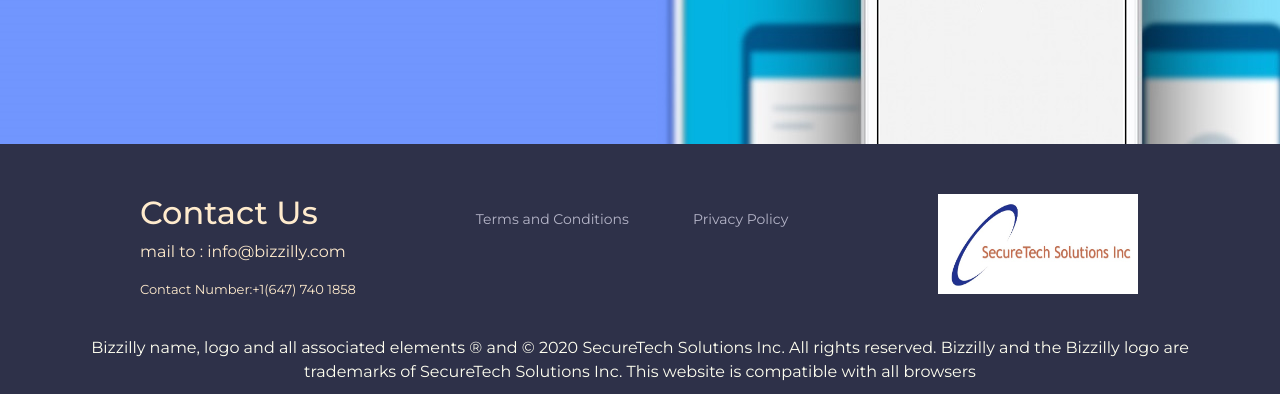
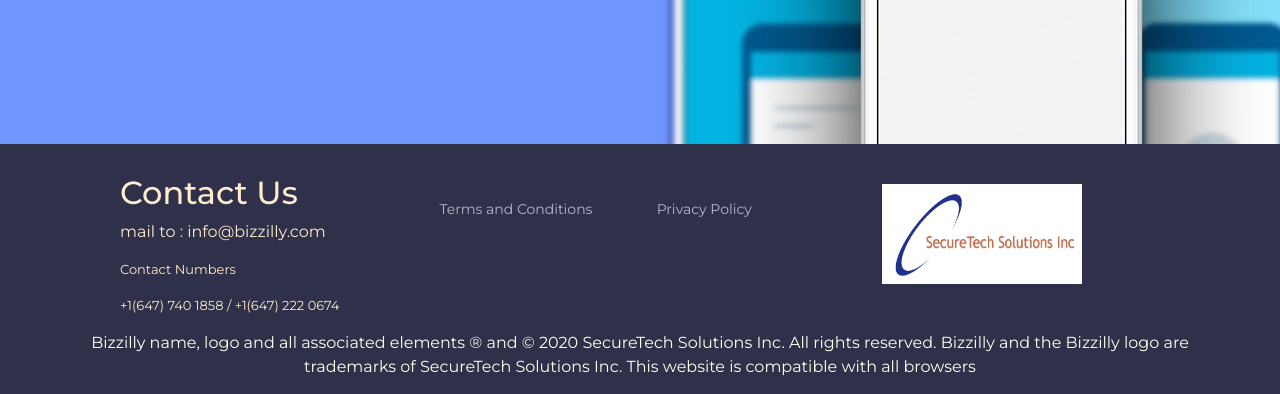
Before and after one commit to Harshalkhed/bizzillywebsite, a plain HTML site: page termsandcondition.html in a window 1280 px wide. Shown: the part 1819-2213 px from the top of the page. Drawn offline with Linux system fonts and the light colour scheme.

Commit message:
final push

```diff
--- a/termsandcondition.html
+++ b/termsandcondition.html
@@ -169,15 +169,15 @@
 		<div  id="fh5co-contact" class="container footer-inner">
 
 			<div class="  row fh5co-advantages-grid-columns wow animated fadeIn wow fadeIn animated" data-wow-delay="0.66s">
-				<div style="padding: 20px;margin-left: 50px;margin-right: 30px;" class="column-sm-2">
+				<div style="padding: 0px;margin-left: 50px;margin-right: 30px;" class="column-sm-2">
 
 					<h2 style="color: blanchedalmond;" class="animated fadeIn wow" data-wow-delay="0.4s">Contact Us</h2>
 					<p style="color: blanchedalmond;" class="animated fadeIn wow">mail to : info@bizzilly.com</p>
-					<p style="color: blanchedalmond;font-size: small;" class="animated fadeIn wow">Contact Number:+1(647) 740 1858</p>
-
+					<p style="color: blanchedalmond;font-size: small;align-items: center;" class="animated fadeIn wow">Contact Numbers </p>
+					<p style="color: blanchedalmond;font-size: small;" class="animated fadeIn wow">+1(647) 740 1858 / +1(647) 222 0674 </p>
 				</div>
 
-				<div style="padding: 20px;margin-left: 20px; margin-right: 30px; vertical-align: middle;" class="column-sm-4">
+				<div style="padding: 10px;margin-left: 30px; margin-right: 30px; vertical-align: middle;" class="column-sm-4">
 					<nav class="footer-nav">
 						<ul >
 							<a href="/termsandcondition.html" onclick="$('#fh5co-hero-wrapper').goTo();return true;"><li>Terms and Conditions</li></a>
@@ -190,7 +190,7 @@
 				</div>
 
 
-				<div style="padding: 20px;margin-left: 50px; margin-right: 30px;"  class="column-sm-3">
+				<div style="padding: 10px;margin-left: 50px; margin-right: 30px;"  class="column-sm-3">
 					<div class="social-icons-footer">
 						<img class="animated fadeIn wow"  src="img/SecureTech2.jpg" alt="SecureTech" width="200" height="100">
 
```
Also changed, not shown: index.html (+5 -6 lines), privacypolicy.html (+5 -6 lines).
